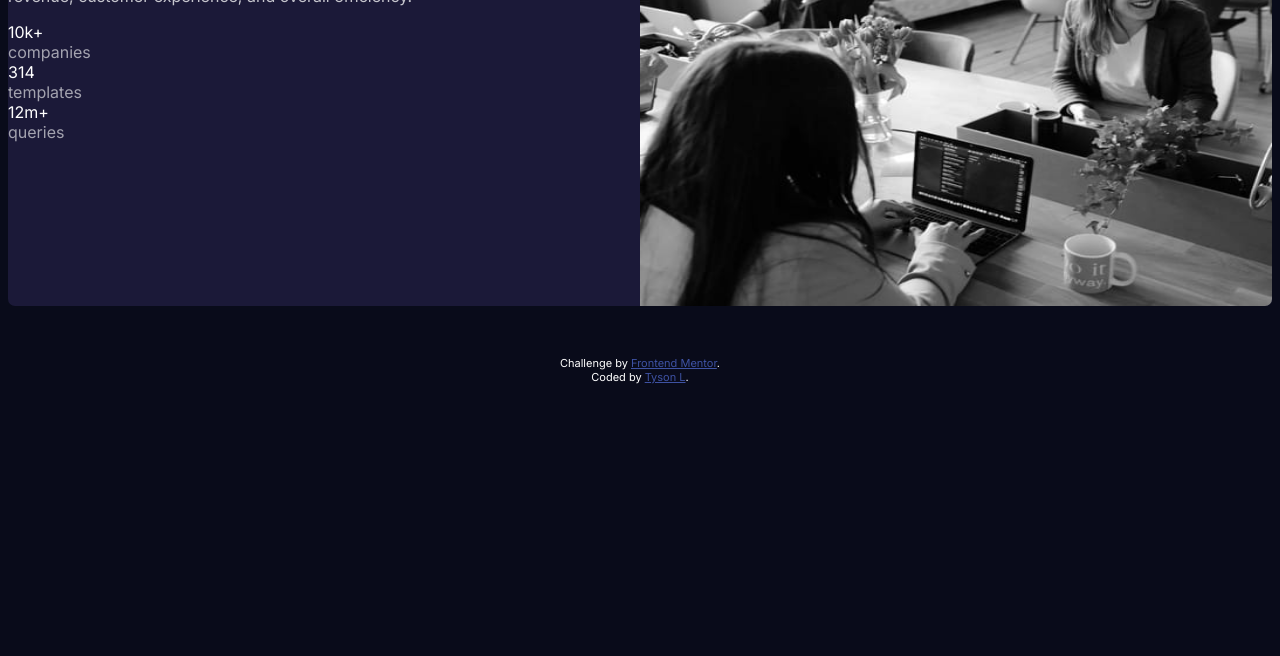
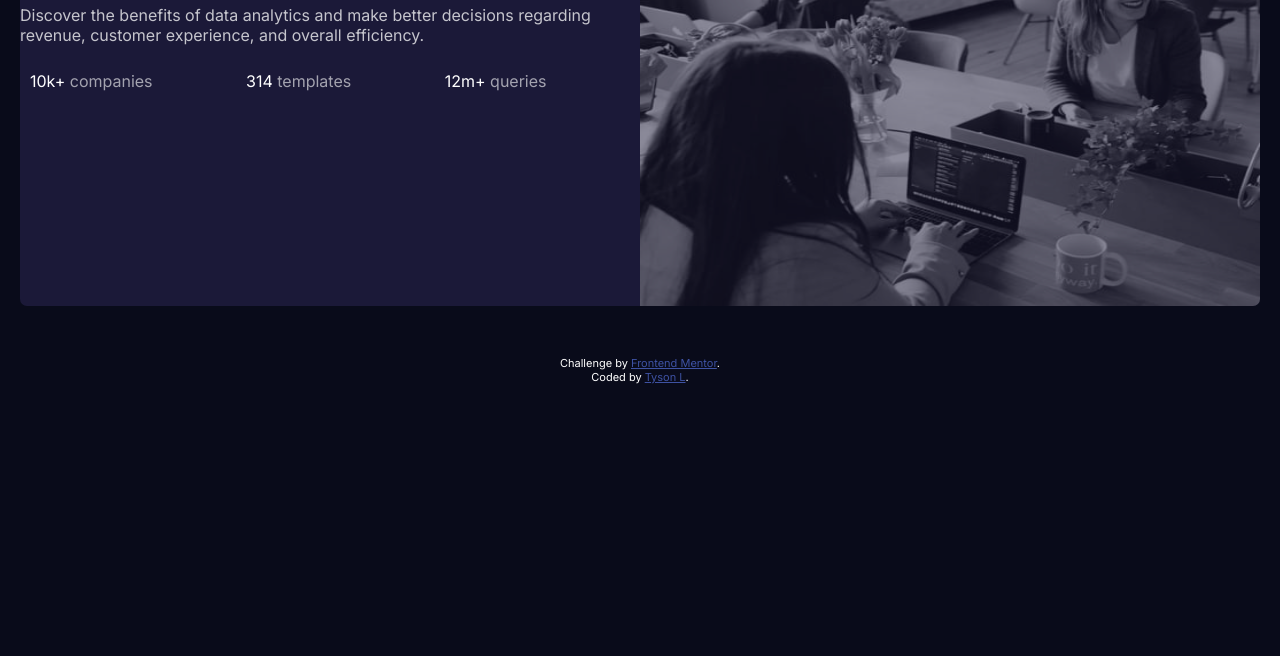
Before and after one commit to HollywoodOKC/Stats-Preview-Card, a plain HTML site: page index.html in a window 1280 px wide. Shown: the part 144-800 px from the top of the page. Drawn offline with Linux system fonts and the light colour scheme.

Commit message:
More updates.

```diff
--- a/index.html
+++ b/index.html
@@ -30,17 +30,11 @@
     <p id="second">Discover the benefits of data analytics and make better decisions regarding revenue, customer
     experience, and overall efficiency.</p>
 
-    <span id="tenk">10k+</span>
-    </br>
-    <span class="stats">companies</span>
-  </br>
-    <span id="three">314</span>
-  </br>
-    <span class="stats">templates</span>
-</br>
-    <span id="onetwo">12m+</span>
-</br>
-    <span class="stats">queries</span>
+    <div class="stats">
+      <div><span class="numbers">10k+</span> companies</div>
+      <div><span class="numbers">314</span> templates</div>
+      <div><span class="numbers">12m+</span> queries</div>
+      </div>
     </div>
   </div>
 
--- a/styles/styles.css
+++ b/styles/styles.css
@@ -5,7 +5,7 @@ body {
 
 .card {
   height: 400px;
-  max-width: 1440px;
+  max-width: 1240px;
   margin:auto;
   text-align: left;
   background-color: hsl(244, 38%, 16%);
@@ -14,6 +14,8 @@ body {
 }
 
 img {
+  filter: inherit;
+  filter: opacity(50%);
   float:right;
   width: 50%;
   height: 100%;
@@ -25,17 +27,25 @@ img {
 }
 
 h1 {
-  color: white
+  color: white;
 }
 
 #second {
   color: hsla(0, 0%, 100%, 0.75);
 }
 
-#tenk, #three, #onetwo {
+.numbers {
   color: hsl(0, 0%, 100%);
 }
 
 .stats {
+  display: grid;
+  align-content: space-evenly;
+  grid-template-columns: auto auto auto;
+  grid-gap: 10px;
+  padding: 10px;
+}
+
+.stats > div {
   color: hsla(0, 0%, 100%, 0.6);
 }
```
